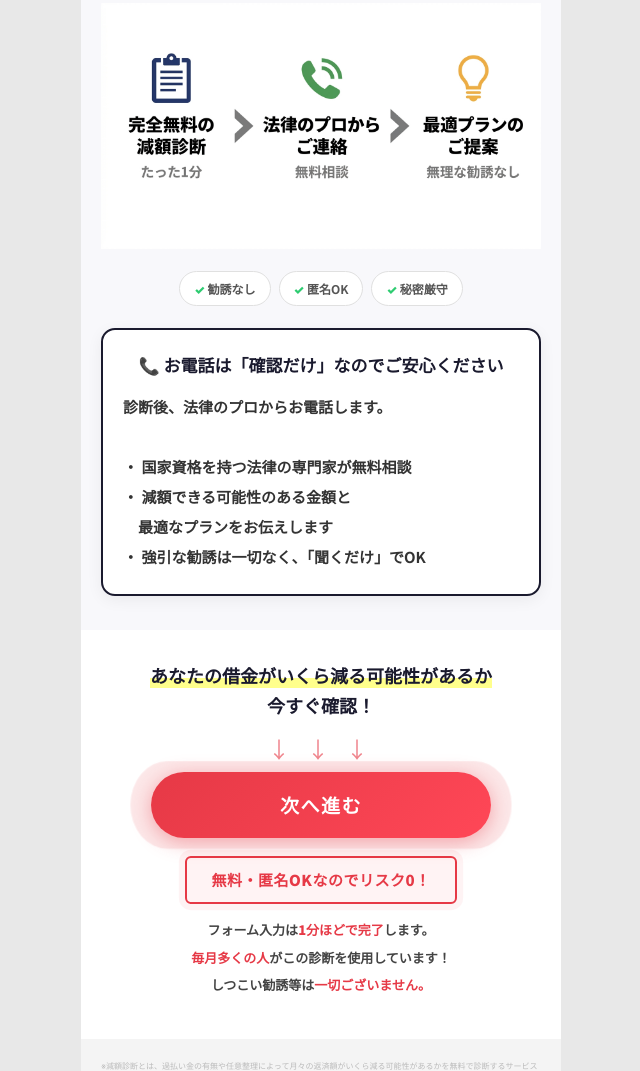
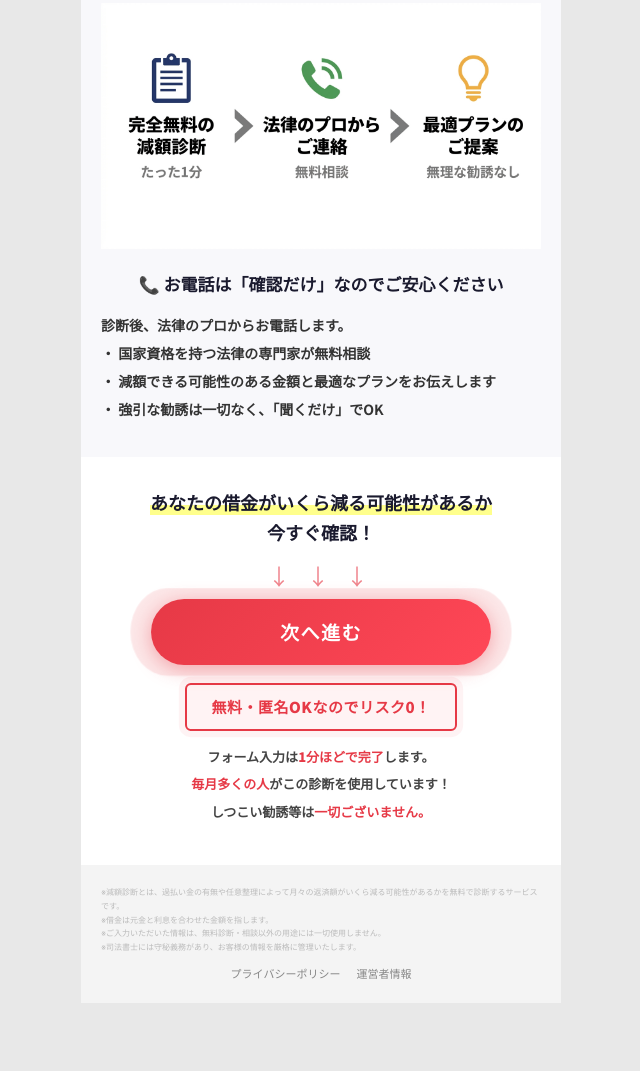
Before and after one commit to happily842-oss/debt-lp-v2, a plain HTML site: page index.html in a window 1280 px wide. Shown: the part 2399-3470 px from the top of the page, without its empty margins (319-959 px from the left). After the commit the page ends 3402 px from the top, so only its background shows below. Drawn offline with Linux system fonts and the light colour scheme.

Commit message:
Remove reassure border/card, single-line text, remove trust chips
Made-with: Cursor

```diff
--- a/index.html
+++ b/index.html
@@ -266,12 +266,8 @@
         }
 
         .reassure {
-            background: #fff;
-            border: 2px solid #1a1a2e;
-            border-radius: 14px;
-            padding: 22px 20px;
+            padding: 0;
             margin-bottom: 4px;
-            box-shadow: 0 4px 16px rgba(0,0,0,0.06);
         }
 
         .reassure-title {
@@ -284,7 +280,7 @@
         }
 
         .reassure-text {
-            font-size: 15px;
+            font-size: 14px;
             color: #333;
             line-height: 2;
             font-weight: 700;
@@ -752,18 +748,12 @@
             <p class="flow-title">これからの流れ</p>
             <img src="img/flow-steps.png" alt="これからの流れ：完全無料の減額診断（たった1分）→ 法律のプロからご連絡（無料相談）→ 最適プランのご提案（無理な勧誘なし）" class="flow-img">
 
-            <div class="trust-row">
-                <span class="trust-chip">勧誘なし</span>
-                <span class="trust-chip">匿名OK</span>
-                <span class="trust-chip">秘密厳守</span>
-            </div>
-
             <div class="reassure">
                 <div class="reassure-title">📞 お電話は「確認だけ」なのでご安心ください</div>
                 <div class="reassure-text">
-                    診断後、法律のプロからお電話します。<br><br>
+                    診断後、法律のプロからお電話します。<br>
                     ・ 国家資格を持つ法律の専門家が無料相談<br>
-                    ・ 減額できる可能性のある金額と<br>　最適なプランをお伝えします<br>
+                    ・ 減額できる可能性のある金額と最適なプランをお伝えします<br>
                     ・ 強引な勧誘は一切なく、「聞くだけ」でOK
                 </div>
             </div>
```
